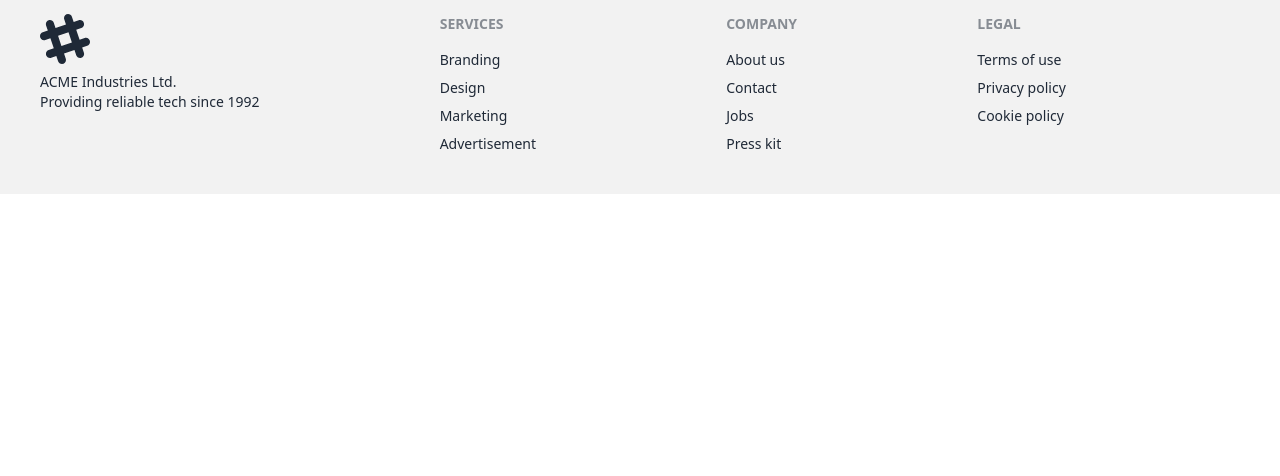
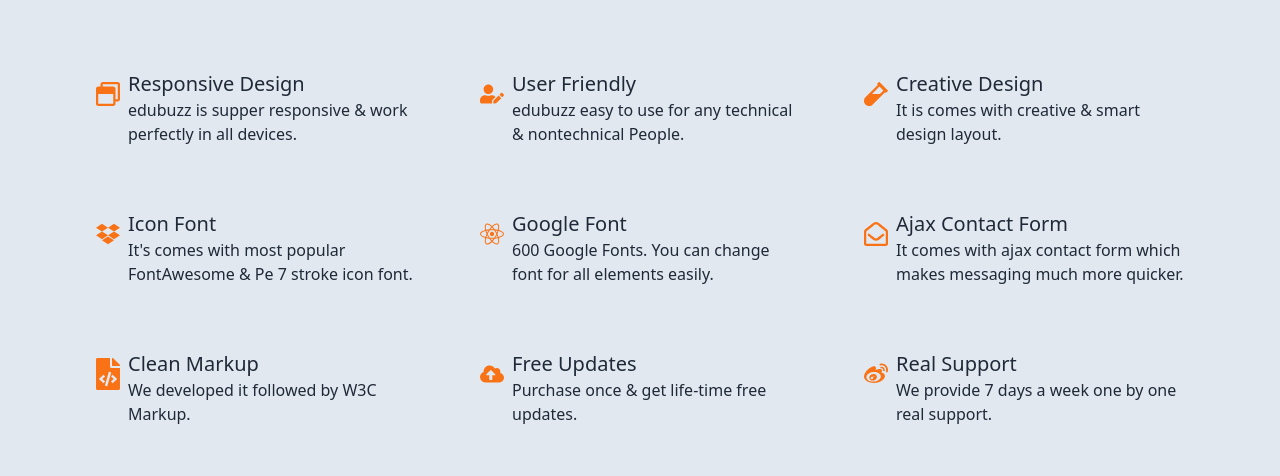
Before and after one commit to moshiurrahmansourave/Online-Group-Study-, a React (Vite) app: page / in a window 1280 px wide. Shown: the part 1242-1718 px from the top of the page. Before the commit the page ends 1436 px from the top, so only its background shows below. Built offline with nearby package versions, Linux system fonts and the light colour scheme; no server answers.

Commit message:
finice the marking and update statuse

```diff
--- a/public/features.json
+++ b/public/features.json
@@ -8,7 +8,7 @@
     },
     {
         "service_id": "02",
-        "name": "Entrepreneurship 101: Who is your customer?",
+        "name": "Entrepreneurship your customer?",
         "title": "Marketing and SEO",
         "img": "https://i.ibb.co/GQn2nM6/masonry-15-400x400.jpg",
         "price": "40.00"
--- a/src/Routes/Routes.jsx
+++ b/src/Routes/Routes.jsx
@@ -33,7 +33,7 @@
         },
         {
           path:'/my assignment',
-          element:<MyAssignments></MyAssignments>,
+          element:<PrivateRouts><MyAssignments></MyAssignments></PrivateRouts>,
           loader: () => fetch('http://localhost:5000/assignment')
         },
         {
@@ -46,7 +46,7 @@
         },
         {
           path:'/submitted',
-          element:<Submitted></Submitted>,
+          element:<PrivateRouts><Submitted></Submitted></PrivateRouts>,
 
         },
         {
@@ -56,7 +56,7 @@
         },
         {
           path:'/update/:id',
-          element:<Update></Update>,
+          element:<PrivateRouts><Update></Update></PrivateRouts>,
           loader:({params}) => fetch(`http://localhost:5000/assignment/${params.id}`)
         },
         {
--- a/src/pages/Assignments/AssignmentsCard.jsx
+++ b/src/pages/Assignments/AssignmentsCard.jsx
@@ -47,15 +47,18 @@
         }
       })
     }
+    const handlewarning = () =>{
+      Swal.fire("This is not your assignment");
+    }
     return (
         <div>
-            <div className="card flex flex-col lg:flex-row card-side rounded-2xl hover:shadow-xl hover:-translate-y-2 transition-all duration-300">
+            <div className="card flex flex-col  card-side border mb-10 rounded-2xl hover:shadow-xl hover:-translate-y-2 transition-all duration-300">
   <figure>
-  <img src={imgUrl} alt="here is no image"/>
+  <img className="w-96" src={imgUrl} alt="here is no image"/>
 
     </figure>
   <div className="card-body space-y-3">
-    <h2 className="card-title">assignment name: {title}</h2>
+    <h2 className="card-title">assignment : {title}</h2>
     <h3><span className="font-bold">Assignment Quality:</span> {quality}</h3>
     <p ><span className="font-bold">Description: </span> {description}</p>
     <p ><span className=" font-bold">Mars:</span> {marks}</p>
@@ -81,7 +84,7 @@
     {  email == user?.email ?
         <button onClick={()=>handleDelete(_id)} className="btn btn-sm rounded-full bg-red-500 text-white text-sm">Delete</button>
         :
-        <button className="p-2 rounded-full bg-green-500 text-white text-sm">not your assignment</button>
+        <button onClick={handlewarning} className="btn btn-sm rounded-full bg-gray-500 text-white text-sm">Delete</button>
     }
 
   </div>
--- a/src/pages/CreateAssignments/CreateAssignments.jsx
+++ b/src/pages/CreateAssignments/CreateAssignments.jsx
@@ -97,7 +97,7 @@
 
            </div>
            <div className="flex justify-center">
-           <input type="submit" value="Submit" className="btn  my-3" />
+           <input type="submit" value="Create Assignment" className="btn hover:bg-green-500 hover:text-white my-3" />
            </div>
            </form>
         </div>
--- a/src/pages/Home/Home.jsx
+++ b/src/pages/Home/Home.jsx
@@ -1,3 +1,4 @@
+import { FaCloudUploadAlt, FaDropbox, FaFileCode, FaReact, FaRegEnvelopeOpen, FaRegWindowRestore, FaUserEdit, FaVial, FaWeibo } from "react-icons/fa";
 import Banner from "../../shared/Banner/Banner";
 import Features from "../Features/Features";
 
@@ -8,6 +9,73 @@
         <div>
             <Banner></Banner>
             <Features></Features>
+            <div className="grid grid-cols-1 lg:grid-cols-3 p-24 mx-auto bg-slate-200 mb-9 gap-16">
+                <div className="flex gap-2">
+                <FaRegWindowRestore className="text-5xl text-orange-500"></FaRegWindowRestore>
+                    <div>
+                    <h1 className="text-xl">Responsive Design</h1>
+                    <p className="w-72">edubuzz is supper responsive & work perfectly in all devices.</p>
+                    </div>
+                </div>
+                <div className="flex gap-2">
+                <FaUserEdit className="text-5xl text-orange-500"></FaUserEdit>
+                    <div>
+                    <h1 className="text-xl">User Friendly</h1>
+                    <p className="w-72">edubuzz easy to use for any technical & nontechnical People.</p>
+                    </div>
+                </div>
+                <div className="flex gap-2">
+                <FaVial className="text-5xl text-orange-500"></FaVial>
+                    <div>
+                    <h1 className="text-xl">Creative Design</h1>
+                    <p className="w-72">It is comes with creative & smart design layout.</p>
+                    </div>
+                </div>
+                <div className="flex gap-2">
+                <FaDropbox className="text-5xl text-orange-500"></FaDropbox>
+                    <div>
+                    <h1 className="text-xl">Icon Font</h1>
+                    <p className="w-72">It's comes with most popular FontAwesome & Pe 7 stroke icon font.</p>
+                    </div>
+                </div>
+                <div className="flex gap-2">
+                <FaReact className="text-5xl text-orange-500"></FaReact>
+                    <div>
+                    <h1 className="text-xl">Google Font</h1>
+                    <p className="w-72">600 Google Fonts. You can change font for all elements easily.</p>
+                    </div>
+                </div>
+                <div className="flex gap-2">
+                <FaRegEnvelopeOpen className="text-5xl text-orange-500"></FaRegEnvelopeOpen>
+                    <div>
+                    <h1 className="text-xl">Ajax Contact Form</h1>
+                    <p className="w-72">It comes with ajax contact form which makes messaging much more quicker.</p>
+                    </div>
+                </div>
+                <div className="flex gap-2">
+                <FaFileCode className="text-5xl text-orange-500"></FaFileCode>
+                    <div>
+                    <h1 className="text-xl">Clean Markup</h1>
+                    <p className="w-72">We developed it followed by W3C Markup.</p>
+                    </div>
+                </div>
+                <div className="flex gap-2">
+                <FaCloudUploadAlt className="text-5xl text-orange-500"></FaCloudUploadAlt>
+                    <div>
+                    <h1 className="text-xl">Free Updates</h1>
+                    <p className="w-72">Purchase once & get life-time free updates.</p>
+                    </div>
+                </div>
+                <div className="flex gap-2">
+                <FaWeibo className="text-5xl text-orange-500"></FaWeibo>
+                    <div>
+                    <h1 className="text-xl">Real Support</h1>
+                    <p className="w-72">We provide 7 days a week one by one real support.</p>
+                    </div>
+                </div>
+
+
+            </div>
         </div>
     );
 };
--- a/src/pages/Login/Login.jsx
+++ b/src/pages/Login/Login.jsx
@@ -53,8 +53,8 @@
 
     return (
         <div>
-            <div className="lg:mb-96 mb-5 ">
-        <div className="card w-96 glass mx-auto my-6 ">
+            <div className="lg:mb-72 mb-5 flex justify-center mt-24 ">
+        <div className="card w-96 glass rounded-none ">
             <div className="p-3">
                 <div className="flex items-center justify-between">
                 <h2 className="card-title">Login form</h2>
@@ -96,9 +96,13 @@
             </div>
 
             </div>
-   </form>
+               </form>
             </div>
         </div>
+        <div >
+            <img className='h-full' src="https://i.ibb.co/2gWbmXH/a43637a8f717e4b104676ca7420641db.png" alt="" />
+          </div>
+
         </div>
         </div>
     );
--- a/src/pages/Register/Register.jsx
+++ b/src/pages/Register/Register.jsx
@@ -45,16 +45,13 @@
     }
 
     return (
+
 <div>
-            <div>
-              <div className="lg:mb-96 mb-5 ">
-
-
-           <div className=" card p-4 w-96 glass mx-auto relative mt-8">
-           <div className="">
+            <div className="lg:mb-72 mb-5 flex justify-center mt-24 ">
+        <div className="card w-96 glass rounded-none ">
+            <div className="p-3">
                 <div className="flex items-center justify-between">
-               <h2 className="card-title underline text-green-400">Sing up form</h2>
-
+                <h2 className="card-title">Login form</h2>
                 </div>
 
                 <form onSubmit={handleSingUp}  className="">
@@ -108,7 +105,10 @@
   </form>
             </div>
         </div>
+        <div >
+            <img className='h-full' src="https://i.ibb.co/2gWbmXH/a43637a8f717e4b104676ca7420641db.png" alt="" />
           </div>
+
         </div>
         </div>
     );
--- a/src/pages/Submitted/SubmitedCard.jsx
+++ b/src/pages/Submitted/SubmitedCard.jsx
@@ -52,6 +52,7 @@
       <Link to={`/marking/${_id}`}>
       <button className="btn btn-sm bg-green-400 text-white">Give Mark</button>
       </Link>
+
     </div>
   </div>
 </div>
--- a/src/shared/Navbar/Navbar.jsx
+++ b/src/shared/Navbar/Navbar.jsx
@@ -81,16 +81,17 @@
             user ?
               <img src={user.photoURL} />
               :
-              <img src="https://i.ibb.co/jLvgVST/user.png" alt="" />
+              // <img src="https://i.ibb.co/jLvgVST/user.png" alt="" />
+              ""
           }
         </div>
       </label>
   {
     user ?
-    <button onClick={handleSingOut} className="btn btn-sm bg-violet-500 text-white">sing Out</button>
+    <button onClick={handleSingOut} className="btn btn-sm bg-green-500 text-white">sing Out</button>
     :
     <Link to="/login">
-    <p className="btn btn-sm bg-violet-500 text-white">Login</p>
+    <p className="btn btn-sm bg-green-500 text-white">Login</p>
     </Link>
 
   }
```
Also changed, not shown: src/pages/Submitted/Marking.jsx (+48 -5 lines), src/pages/Submitted/Submitted.jsx (line endings or trailing spaces). Lines whose indentation alone changed are shown as unchanged.
